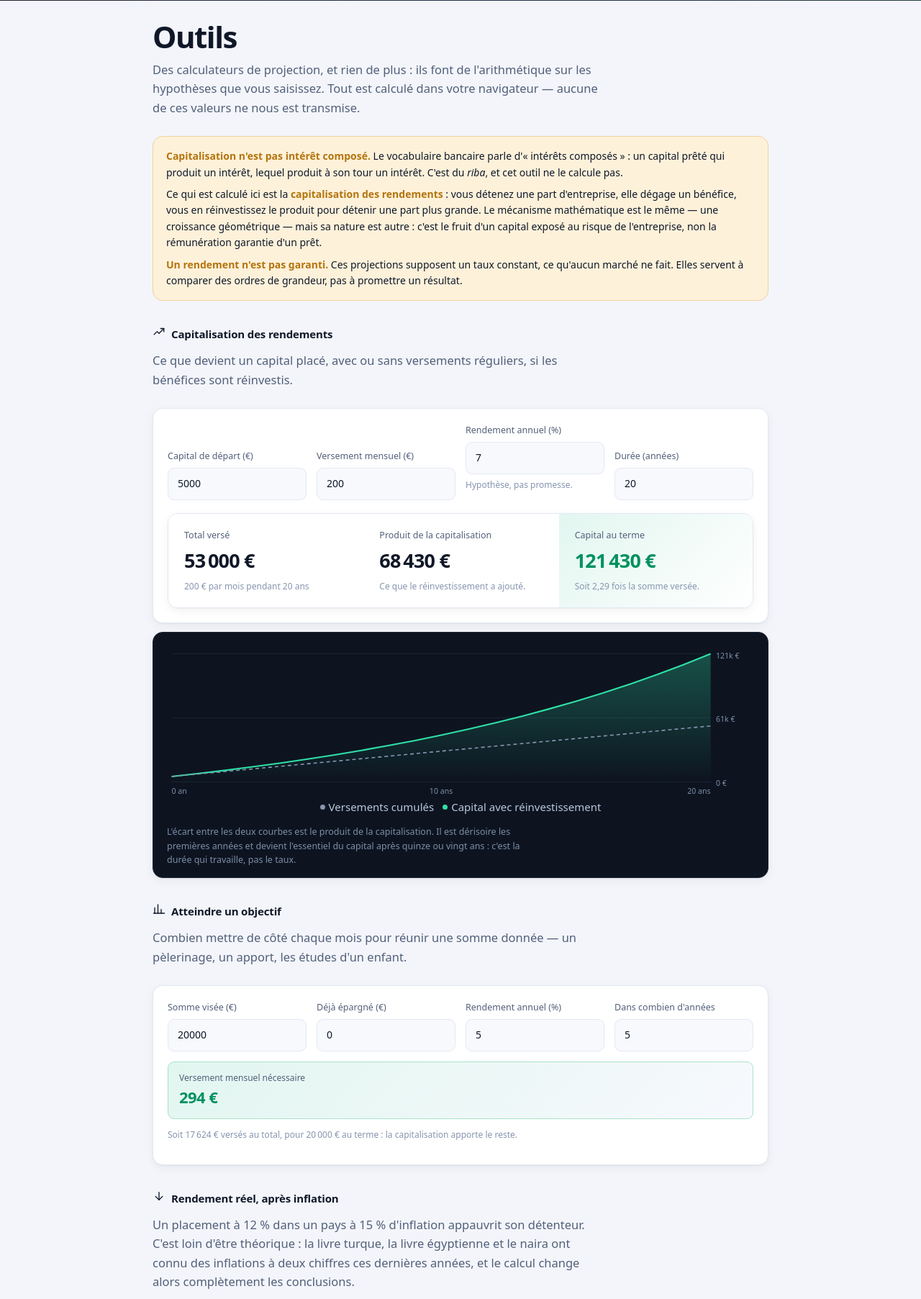
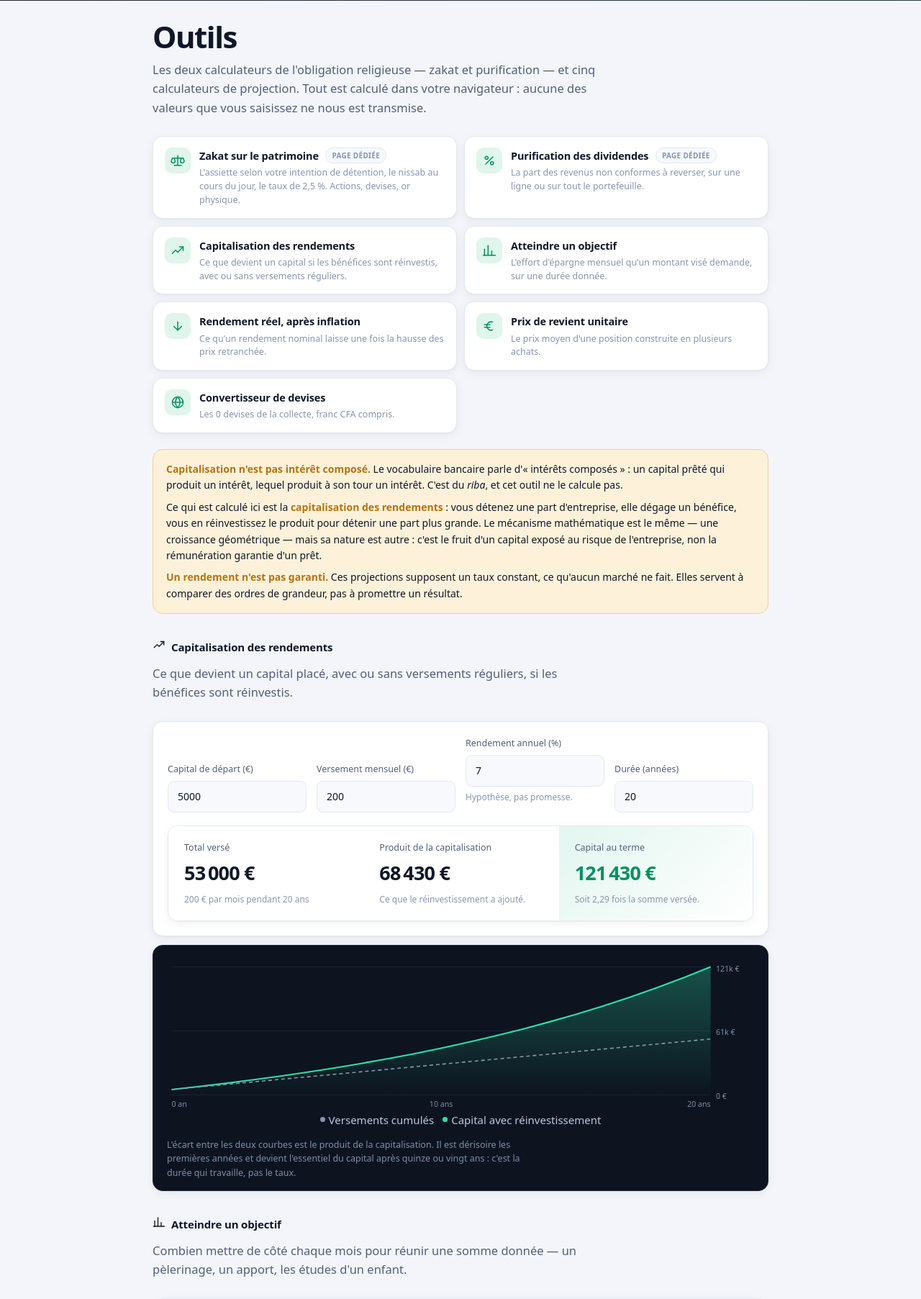
Before and after one commit to dierysyll/tayyib, a Flask app: page /outils in a window 1280 px wide. Shown: the part 62-1867 px from the top of the page at 72% size. Run offline with Flask 3, Linux system fonts and the light colour scheme.

Commit message:
Rendre la zakat visible depuis la page Outils
La zakat et la purification ont leur propre page, et la page Outils ne les
annonçait qu'en note finale : deux liens glissés dans le dernier
paragraphe d'un avertissement, après quatre cent quarante lignes et cinq
calculateurs. Les deux outils les plus attendus d'un screener halal
étaient les moins visibles du site, au point qu'on pouvait parcourir la
page entière sans soupçonner leur existence.

Un sommaire ouvre désormais la page : sept cartes, la zakat et la
purification en tête, marquées « page dédiée » puisqu'elles mènent
ailleurs. Les cinq calculateurs de projection suivent, et pointent vers
leur section par une ancre.

Ce que la vérification a corrigé en chemin. L'étiquette « page dédiée »,
posée à côté de la carte, prenait sa largeur sur la description : celle de
la zakat partait en quatre lignes là où les autres en tenaient deux. Elle
suit maintenant le titre au fil du texte. Et l'en-tête du site étant
collant, chaque ancre amenait son titre derrière la barre de navigation —
`scroll-margin-top` lui rend sa place, sur toute ancre du site et pas
seulement ici.

Co-Authored-By: Claude Opus 5 <noreply@anthropic.com>

```diff
--- a/static/style.css
+++ b/static/style.css
@@ -1155,6 +1155,54 @@ td.depasse { color: var(--rouge); }
   border-color: var(--rouge-bord); background: var(--rouge-fond); color: var(--rouge);
 }
 
+/* --- Sommaire de la page Outils ------------------------------------------
+   Sept outils sur une page longue, dont deux qui vivent ailleurs : sans
+   sommaire, la zakat et la purification n'existaient qu'en note finale. */
+
+/* L'en-tête est collant : une ancre qui amène le titre en haut de la
+   fenêtre l'amène en réalité derrière la barre de navigation. La marge de
+   défilement lui rend sa place. */
+[id] { scroll-margin-top: 88px; }
+.sommaire-outils {
+  display: grid; gap: 10px; margin: 0 0 22px;
+  grid-template-columns: repeat(auto-fit, minmax(310px, 1fr));
+}
+.outil-carte {
+  display: flex; align-items: flex-start; gap: 12px;
+  padding: 15px 16px; text-decoration: none;
+  background: var(--surface); border: 1px solid var(--bord);
+  border-radius: var(--rayon); box-shadow: var(--ombre);
+  transition: transform .14s, box-shadow .14s, border-color .14s;
+}
+.outil-carte:hover {
+  transform: translateY(-2px); box-shadow: var(--ombre-forte);
+  border-color: var(--jade);
+}
+.outil-ic {
+  flex: 0 0 auto; display: grid; place-items: center;
+  width: 36px; height: 36px; border-radius: 10px;
+  background: var(--vert-fond); color: var(--vert);
+}
+.outil-corps { flex: 1; min-width: 0; }
+.outil-titre {
+  display: block; font-size: 14.5px; font-weight: 650;
+  color: var(--texte); letter-spacing: -0.012em;
+}
+.outil-sous {
+  display: block; font-size: 12.5px; color: var(--texte-faible);
+  line-height: 1.5; margin-top: 3px;
+}
+/* L'étiquette suit le titre au fil du texte. Posée à côté de la carte,
+   elle prenait sa largeur sur la description, qui partait alors en quatre
+   lignes là où les autres en tenaient deux. */
+.outil-tag {
+  display: inline-block; vertical-align: 2px;
+  margin-left: 6px; padding: 2px 8px; border-radius: var(--rayon-pill);
+  border: 1px solid var(--bord); background: var(--surface-2);
+  font-size: 10px; font-weight: 640; letter-spacing: .03em;
+  color: var(--texte-faible); text-transform: uppercase; white-space: nowrap;
+}
+
 .t-zakat { min-width: 780px; }
 .t-zakat td, .t-zakat th { white-space: nowrap; padding-left: 12px; padding-right: 12px; }
 .t-seuils { min-width: 620px; }
--- a/templates/outils.html
+++ b/templates/outils.html
@@ -8,10 +8,45 @@
 
   <h1 class="titre-page">Outils</h1>
   <p class="chapeau">
-    Des calculateurs de projection, et rien de plus : ils font de l'arithmétique
-    sur les hypothèses que vous saisissez. Tout est calculé dans votre
-    navigateur — aucune de ces valeurs ne nous est transmise.
+    Les deux calculateurs de l'obligation religieuse — zakat et purification —
+    et cinq calculateurs de projection. Tout est calculé dans votre navigateur :
+    aucune des valeurs que vous saisissez ne nous est transmise.
   </p>
+
+  {# --- Sommaire ------------------------------------------------------
+     La zakat et la purification ont leur propre page, et n'étaient
+     annoncées qu'en note de bas de page, sous les cinq calculateurs et
+     un avertissement : les deux outils les plus attendus du site étaient
+     les moins visibles. Ils ouvrent maintenant la liste. #}
+  <div class="sommaire-outils">
+    {% for lien, ic, titre, sous, ailleurs in [
+        ('/zakat', 'balance', 'Zakat sur le patrimoine',
+         "L'assiette selon votre intention de détention, le nissab au cours du jour, le taux de 2,5 %. Actions, devises, or physique.", true),
+        ('/purification', 'pourcent', 'Purification des dividendes',
+         "La part des revenus non conformes à reverser, sur une ligne ou sur tout le portefeuille.", true),
+        ('#capitalisation', 'marche', 'Capitalisation des rendements',
+         "Ce que devient un capital si les bénéfices sont réinvestis, avec ou sans versements réguliers.", false),
+        ('#objectif', 'valeurs', 'Atteindre un objectif',
+         "L'effort d'épargne mensuel qu'un montant visé demande, sur une durée donnée.", false),
+        ('#inflation', 'baisse', 'Rendement réel, après inflation',
+         "Ce qu'un rendement nominal laisse une fois la hausse des prix retranchée.", false),
+        ('#revient', 'euro', 'Prix de revient unitaire',
+         "Le prix moyen d'une position construite en plusieurs achats.", false),
+        ('#devises', 'globe', 'Convertisseur de devises',
+         "Les " ~ devises | length ~ " devises de la collecte, franc CFA compris.", false)
+    ] %}
+      <a class="outil-carte" href="{{ lien }}">
+        <span class="outil-ic">{{ icone(ic, 20) }}</span>
+        <span class="outil-corps">
+          <span class="outil-titre">
+            {{ titre }}
+            {%- if ailleurs %} <span class="outil-tag">Page dédiée</span>{% endif %}
+          </span>
+          <span class="outil-sous">{{ sous }}</span>
+        </span>
+      </a>
+    {% endfor %}
+  </div>
 
   {# --- La nuance qu'il faut poser d'emblée --------------------------- #}
   <div class="encart">
@@ -31,7 +66,7 @@
   </div>
 
   {# --- 1. Capitalisation -------------------------------------------- #}
-  <h2 class="section">{{ icone("marche") }} Capitalisation des rendements</h2>
+  <h2 class="section" id="capitalisation">{{ icone("marche") }} Capitalisation des rendements</h2>
   <p class="chapeau">
     Ce que devient un capital placé, avec ou sans versements réguliers, si les
     bénéfices sont réinvestis.
@@ -91,7 +126,7 @@
   </div>
 
   {# --- 2. Objectif --------------------------------------------------- #}
-  <h2 class="section">{{ icone("valeurs") }} Atteindre un objectif</h2>
+  <h2 class="section" id="objectif">{{ icone("valeurs") }} Atteindre un objectif</h2>
   <p class="chapeau">
     Combien mettre de côté chaque mois pour réunir une somme donnée — un
     pèlerinage, un apport, les études d'un enfant.
@@ -124,7 +159,7 @@
   </div>
 
   {# --- 3. Rendement réel --------------------------------------------- #}
-  <h2 class="section">{{ icone("baisse") }} Rendement réel, après inflation</h2>
+  <h2 class="section" id="inflation">{{ icone("baisse") }} Rendement réel, après inflation</h2>
   <p class="chapeau">
     Un placement à 12 % dans un pays à 15 % d'inflation appauvrit son détenteur.
     C'est loin d'être théorique : la livre turque, la livre égyptienne et le naira
@@ -154,7 +189,7 @@
   </div>
 
   {# --- 4. Prix de revient -------------------------------------------- #}
-  <h2 class="section">{{ icone("euro") }} Prix de revient unitaire</h2>
+  <h2 class="section" id="revient">{{ icone("euro") }} Prix de revient unitaire</h2>
   <p class="chapeau">
     Le coût moyen de vos actions quand vous avez acheté en plusieurs fois — le
     chiffre à connaître avant de savoir si vous êtes en gain ou en perte.
@@ -182,7 +217,7 @@
   </div>
 
   {# --- 5. Convertisseur ---------------------------------------------- #}
-  <h2 class="section">{{ icone("globe") }} Convertisseur de devises</h2>
+  <h2 class="section" id="devises">{{ icone("globe") }} Convertisseur de devises</h2>
   <p class="chapeau">
     Les {{ devises | length }} devises de la collecte, franc CFA compris.
   </p>
@@ -224,8 +259,6 @@
     situation, de vos charges ni de votre horizon réel. Pour engager votre
     patrimoine, voyez un conseiller agréé ; pour engager votre religion, un
     savant qualifié.</p>
-    <p>Voir aussi&nbsp;: <a href="{{ url_for('purification') }}">Purification des
-    dividendes</a> et <a href="{{ url_for('zakat') }}">Zakat sur le patrimoine</a>.</p>
   </div>
 
 </main>
```
